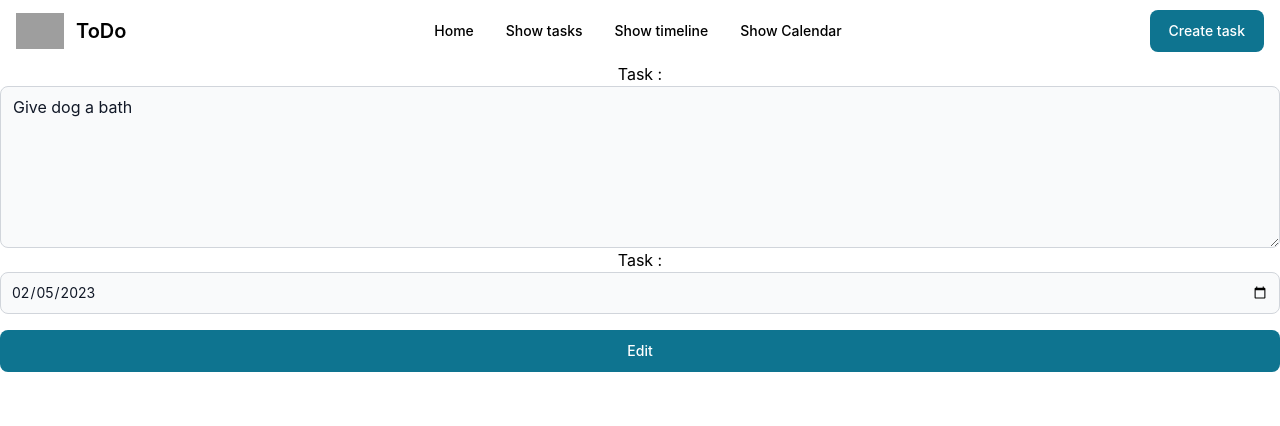
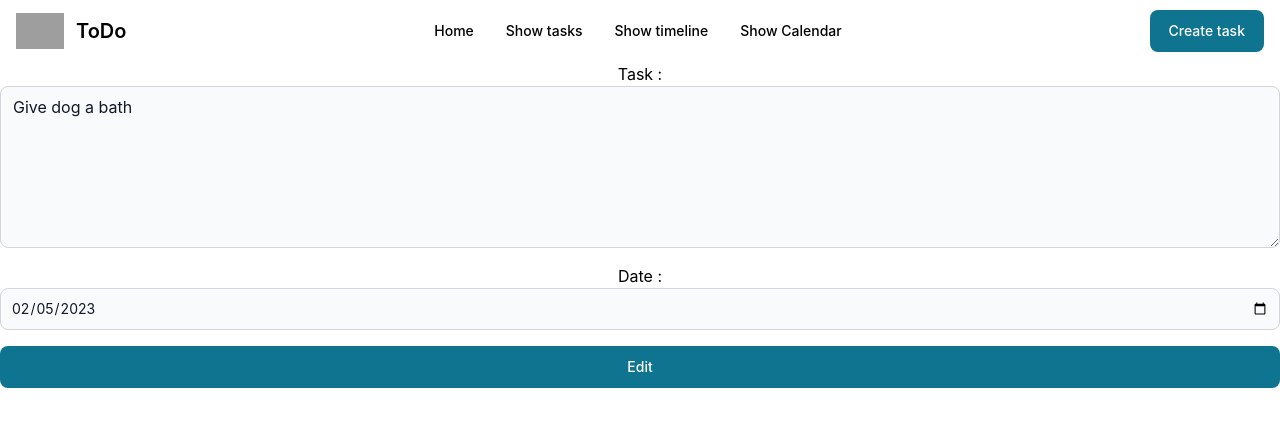
Before and after one commit to ddruart19/react, a React (Create React App) app: page /edit/1 in a window 1280 px wide. Shown: the top 426 px of the page. Built offline with nearby package versions, Linux system fonts and the light colour scheme; grey boxes are pictures that could not be loaded.

Commit message:
Add validator for edit task form

```diff
--- a/src/Components/CreateTask.tsx
+++ b/src/Components/CreateTask.tsx
@@ -43,9 +43,7 @@ const Validators = Yup.object().shape({
     .required('Task name required'),
   taskDate: Yup.date()
     .min(Date(), 'Can only set date for today or further')
-}
-
-);
+});
 
 const CreateTask = () => {
 
@@ -90,13 +88,16 @@ const CreateTask = () => {
               </ErrorMessage>
             </div>
 
-            <label>
-              Date :
-              <Field name="taskDate" type="date" component={InputDate}/>
+            <div>
+              <label>
+                Date :
+                <Field name="taskDate" type="date" component={InputDate}/>
+              </label>
               <ErrorMessage name="taskDate">
-                {msg => <span style={divErrorStyles}>{msg}</span>}
+                  {msg => <span style={divErrorStyles}>{msg}</span>}
               </ErrorMessage>
-            </label>
+            </div>
+
 
             <Button type="submit">Add</Button>
           </Form>
--- a/src/Components/EditTask.tsx
+++ b/src/Components/EditTask.tsx
@@ -1,14 +1,19 @@
 
 import { Button, Textarea, TextInput } from "flowbite-react";
-import { Field, FieldProps, Form, Formik } from "formik";
-import { useContext } from "react";
+import { ErrorMessage, Field, FieldProps, Form, Formik } from "formik";
+import { CSSProperties, useContext } from "react";
 import { useNavigate, useParams } from "react-router-dom";
 import { TodoListContext } from "../App";
 import { ITask } from "../Interfaces";
+import * as Yup from "yup";
 
 interface FormValues{
     taskName : string;
     taskDate: string;
+}
+
+const divErrorStyles: CSSProperties = {
+    color: 'red',
 }
 
 const InputText: React.FC<Text & FieldProps> = ({ field, form, ...props }) => {
@@ -34,6 +39,14 @@ const InputText: React.FC<Text & FieldProps> = ({ field, form, ...props }) => {
 );
 }
 
+const Validators = Yup.object().shape({
+taskName: Yup.string()
+    .min(2, 'Too short !')
+    .required('Task name required'),
+taskDate: Yup.date()
+    .min(Date(), 'Can only set date for today or further')
+});
+
 const EditTask = () => {
     const todo = useContext(TodoListContext);
     const navigate = useNavigate();
@@ -54,6 +67,7 @@ const EditTask = () => {
             <>
                 <Formik
                 initialValues={initialValues}
+                validationSchema={Validators}
                 onSubmit={(values, actions) => {
                 console.log({ values, actions });
                 todoEdit.taskName = values.taskName;
@@ -68,10 +82,18 @@ const EditTask = () => {
                             Task :
                             <Field name="taskName" placeholder="Your task" component={InputText}/>
                         </label>
+                        <ErrorMessage name="taskName">
+                            {msg => <span style={divErrorStyles}>{msg}</span>}
+                        </ErrorMessage>
+                    </div>
+                    <div>
                         <label>
-                        Task :
+                            Date :
                             <Field name="taskDate" type="date" component={InputDate}/>
                         </label>
+                        <ErrorMessage name="taskDate">
+                            {msg => <span style={divErrorStyles}>{msg}</span>}
+                        </ErrorMessage>
                     </div>
 
                     <Button type="submit">Edit</Button>
```
Lines whose indentation alone changed are shown as unchanged.
